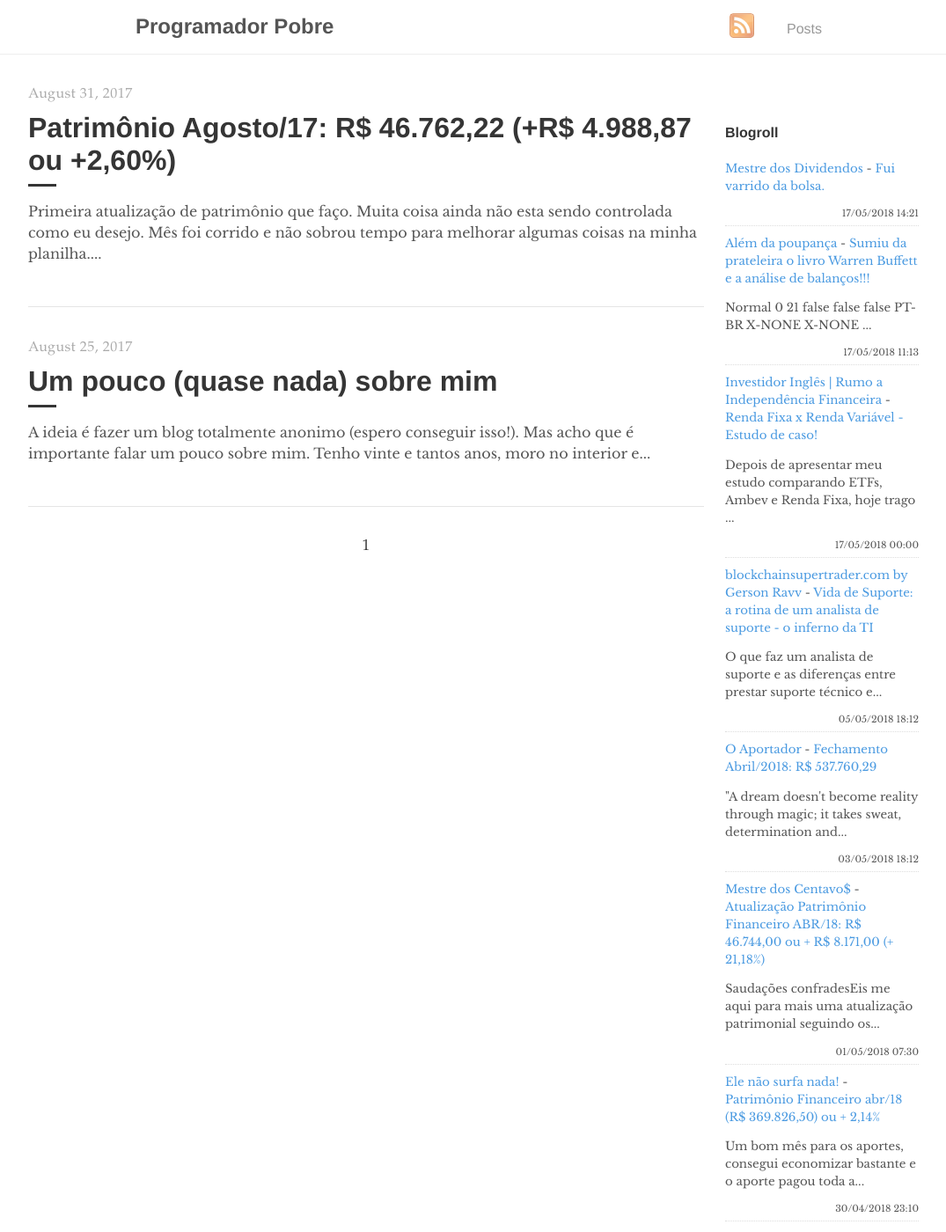
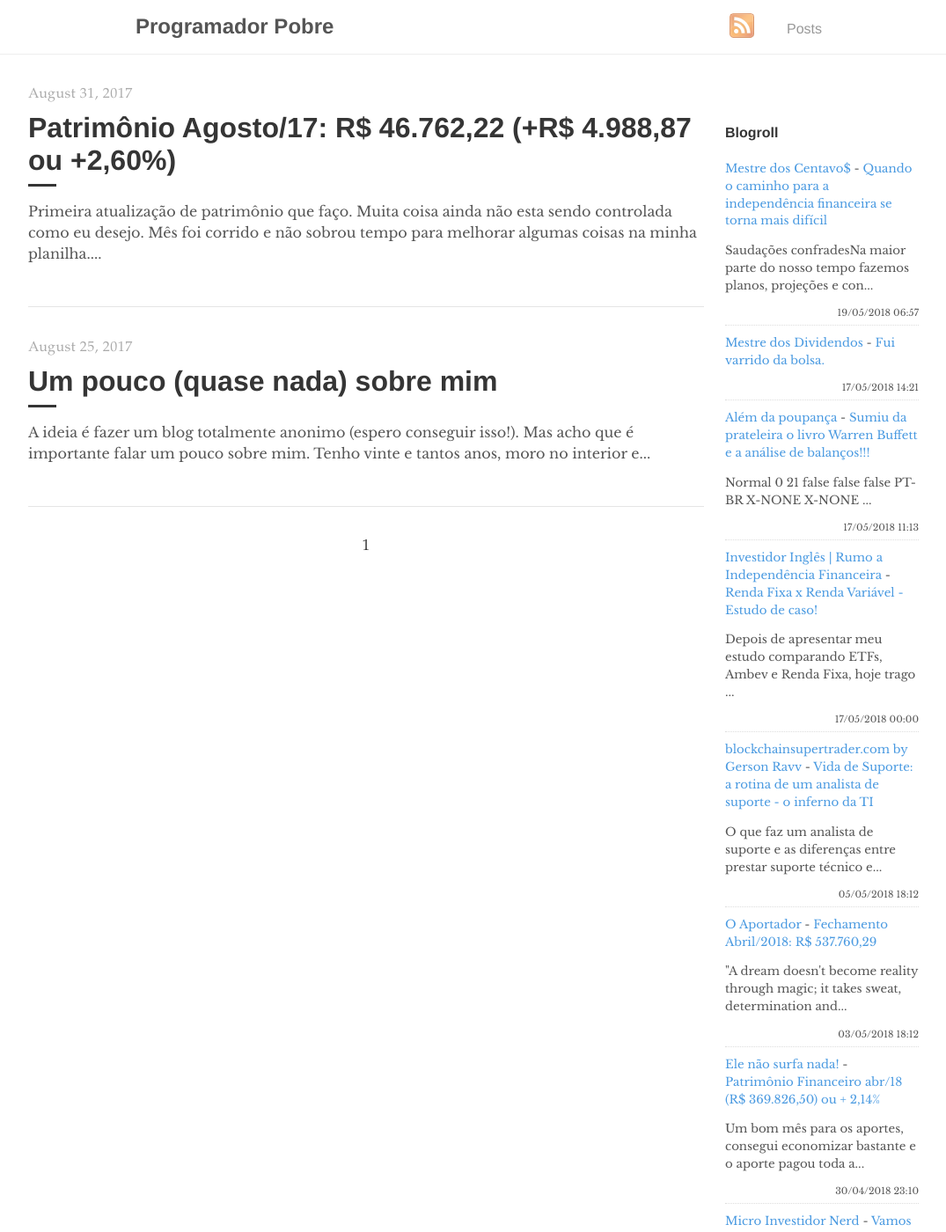
Before and after one commit to programadorpobre/programadorpobre.github.io, a Jekyll site: the page built from index.html, in a window 1280 px wide and 1400 px high. Shown: the whole window at 88% size, without its empty margins (96-1171 px from the left). Built offline with Jekyll 4.4.1, drawn with Linux system fonts in a browser that asks for light colours; the list of posts is cut into pages by our own code; comment, search, counter and statistics services are not loaded.

Commit message:
[ci skip] travis #287

```diff
--- a/_includes/feed-entries.html
+++ b/_includes/feed-entries.html
@@ -1,3 +1,8 @@
+<div class="feed-entry">
+    <a class="feed-entry-site-name" href="https://mestredoscentavos.blogspot.com/">Mestre dos Centavo$</a> - <a class="feed-entry-title" href="https://mestredoscentavos.blogspot.com/2018/05/quando-o-caminho-para-independencia.html">Quando o caminho para a independência financeira se torna mais difícil</a>
+    <p class="feed-entry-summary">Saudações confradesNa maior parte do nosso tempo fazemos planos, projeções e con...</p>
+    <time datetime="2018-05-19T06:57:00.000-07:00">19/05/2018 06:57</time>
+</div>
 <div class="feed-entry">
     <a class="feed-entry-site-name" href="https://mestredosdividendos.blogspot.com/">Mestre dos Dividendos</a> - <a class="feed-entry-title" href="https://mestredosdividendos.blogspot.com/2018/05/fui-varrido-da-bolsa.html">Fui varrido da bolsa.</a>
     <p class="feed-entry-summary"></p>
@@ -24,11 +29,6 @@
     <time datetime="2018-05-03T18:12:00.002-03:00">03/05/2018 18:12</time>
 </div>
 <div class="feed-entry">
-    <a class="feed-entry-site-name" href="https://mestredoscentavos.blogspot.com/">Mestre dos Centavo$</a> - <a class="feed-entry-title" href="https://mestredoscentavos.blogspot.com/2018/05/atualizacao-patrimonio-financeiro-abr18.html">Atualização Patrimônio Financeiro ABR/18: R$ 46.744,00 ou + R$ 8.171,00 (+ 21,18%)</a>
-    <p class="feed-entry-summary">Saudações confradesEis me aqui para mais uma atualização patrimonial seguindo os...</p>
-    <time datetime="2018-05-01T07:30:00.000-07:00">01/05/2018 07:30</time>
-</div>
-<div class="feed-entry">
     <a class="feed-entry-site-name" href="https://elenaosurfanada.blogspot.com/">Ele não surfa nada!</a> - <a class="feed-entry-title" href="https://elenaosurfanada.blogspot.com/2018/04/patrimonio-financeiro-abr18-r-36982650.html">Patrimônio Financeiro abr/18 (R$ 369.826,50) ou + 2,14%</a>
     <p class="feed-entry-summary">Um bom mês para os aportes, consegui economizar bastante e o aporte pagou toda a...</p>
     <time datetime="2018-04-30T23:10:00.000-03:00">30/04/2018 23:10</time>
```
